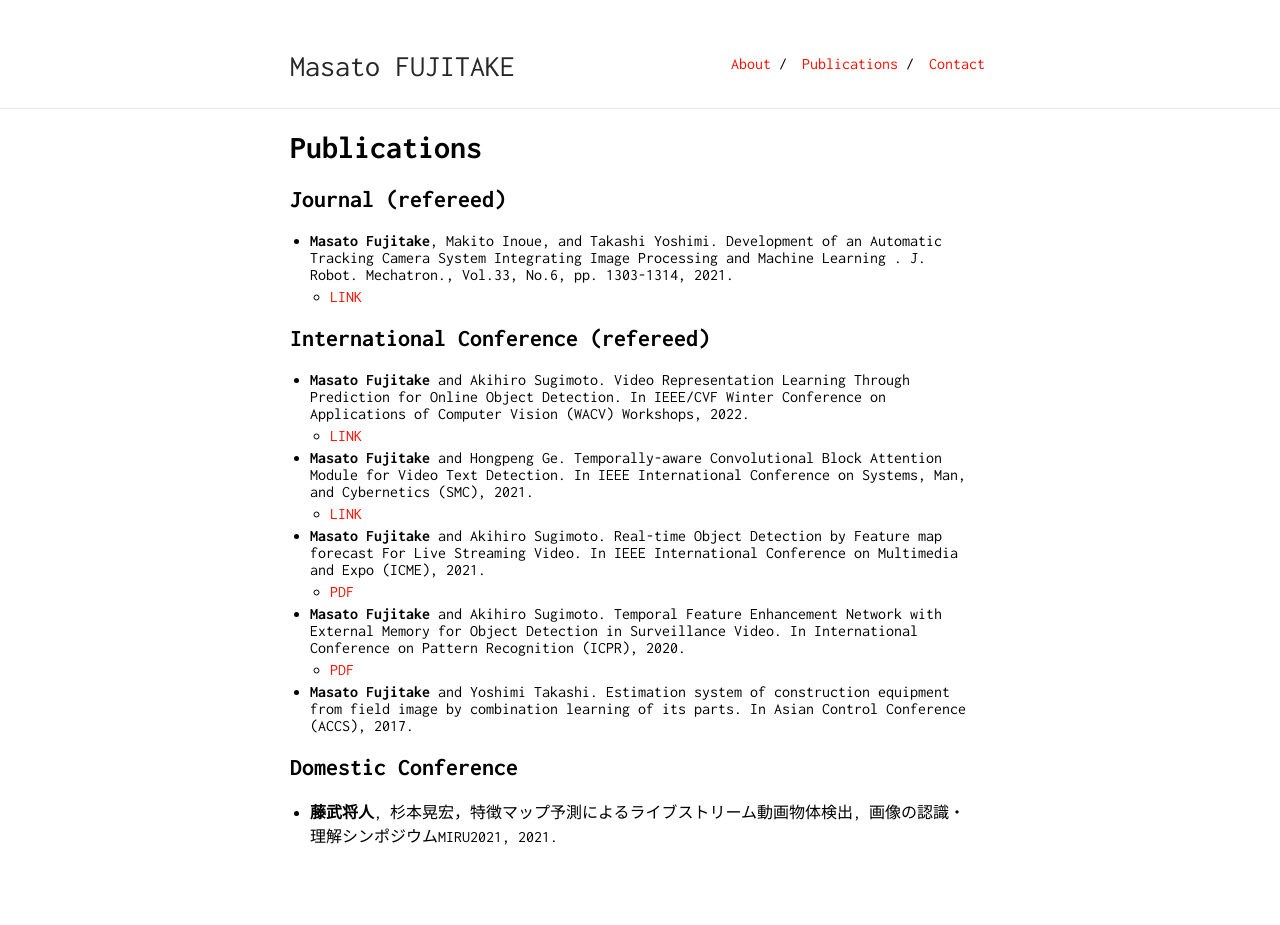
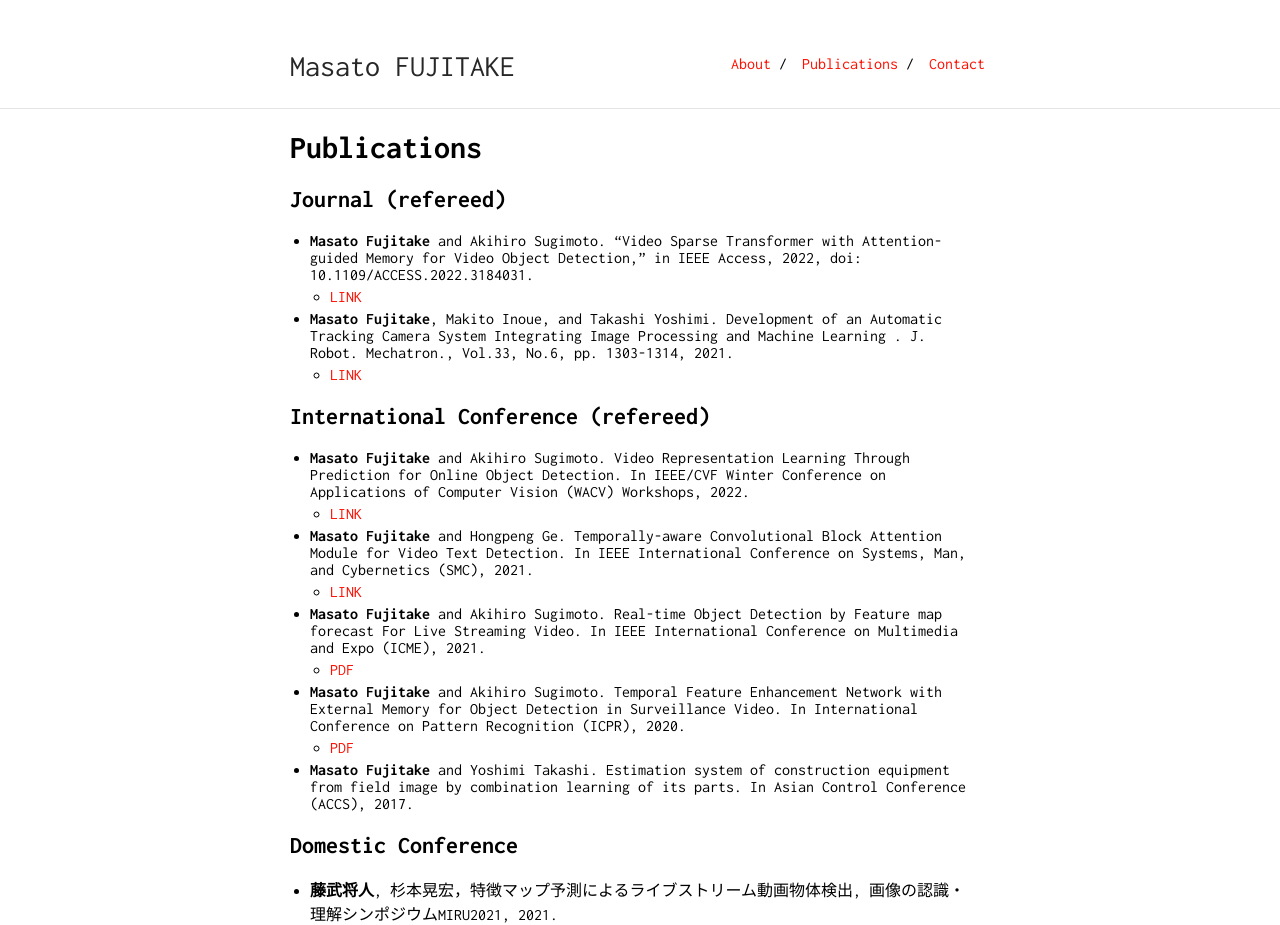
Before and after one commit to Swall0w/Swall0w.github.io, a Jekyll site: the page built from publications.md, in a window 1280 px wide. Built offline with Jekyll 4.4.1, drawn with Linux system fonts in a browser that asks for light colours; our own code applies the rules of GitHub Pages for plain Markdown files; before the commit the page ends 900 px from its top, so only the background shows below that.

Commit message:
Update publications.md

```diff
--- a/publications.md
+++ b/publications.md
@@ -5,6 +5,8 @@ layout: default
 # Publications
 
 ## Journal (refereed)
+- **Masato Fujitake** and Akihiro Sugimoto. "Video Sparse Transformer with Attention-guided Memory for Video Object Detection," in IEEE Access, 2022, doi: 10.1109/ACCESS.2022.3184031.
+  - [LINK](https://ieeexplore.ieee.org/document/9798833)
 - **Masato Fujitake**, Makito Inoue, and Takashi Yoshimi. Development of an Automatic Tracking Camera System Integrating Image Processing and Machine Learning
 . J. Robot. Mechatron., Vol.33, No.6, pp. 1303-1314, 2021.
   -   [LINK](https://www.fujipress.jp/jrm/rb/robot003300061303/)
```
